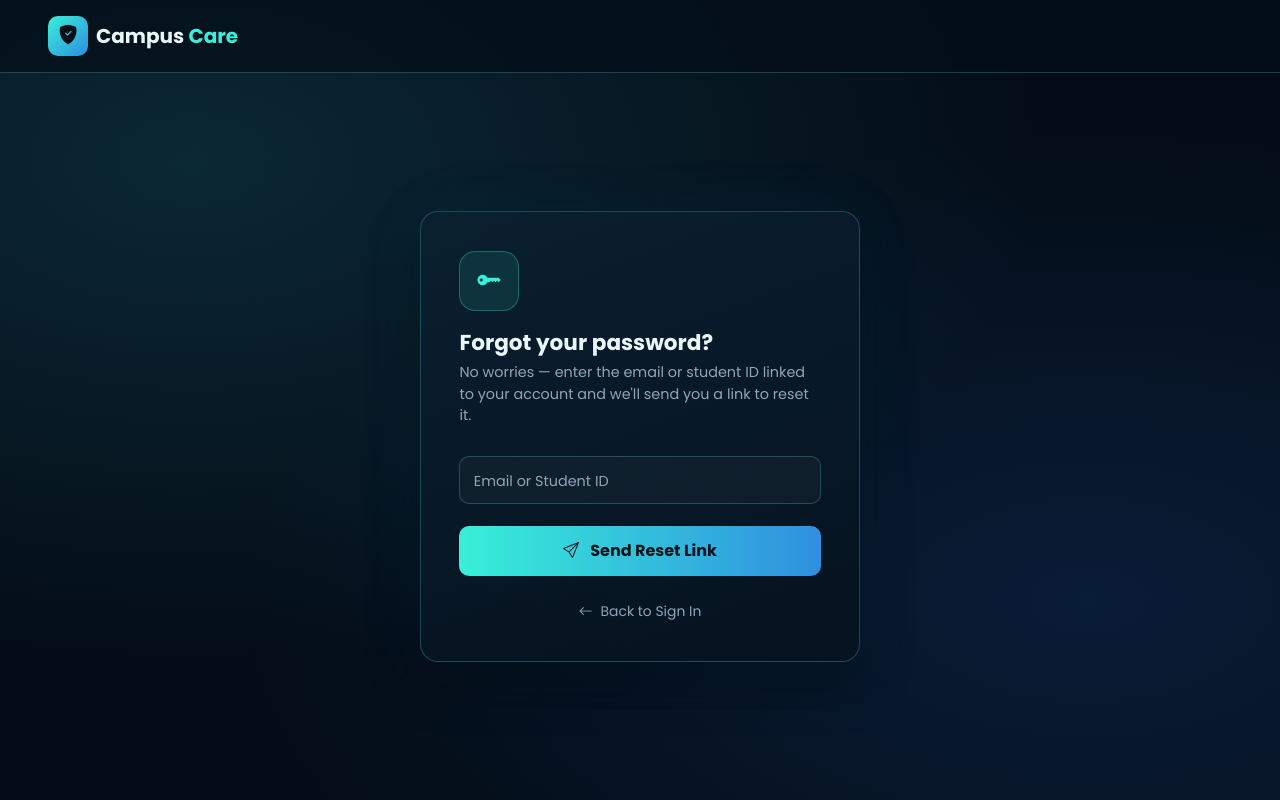
After one commit to sanju19197/Campus-Care, a Flask app: page /forgot-password in a window 1280 px wide. The commit adds this page. Run offline with Flask 3, Linux system fonts and the light colour scheme.

Commit message:
Update Campus Care UI and profile features

```diff
--- a/main.py
+++ b/main.py
@@ -1,4 +1,5 @@
 import os
+import smtplib
 from dotenv import load_dotenv
 
 load_dotenv()
@@ -301,6 +302,105 @@ def create_report():
 @app.route("/")
 def home():
     return render_template("campuslogin.html")
+def send_reset_email(to_email, reset_link):
+    sender_email = os.getenv("GMAIL_EMAIL")
+    app_password = os.getenv("GMAIL_APP_PASSWORD")
+
+    subject = "Campus Care - Password Reset"
+
+    body = f"""
+Hello,
+
+We received a request to reset your Campus Care password.
+
+Click the link below to reset your password:
+
+{reset_link}
+
+If you did not request this, you can ignore this email.
+
+Regards,
+Campus Care Team
+"""
+
+    message = f"""Subject: {subject}
+From: {sender_email}
+To: {to_email}
+
+{body}
+"""
+
+    with smtplib.SMTP("smtp.gmail.com", 587) as server:
+        server.starttls()
+        server.login(sender_email, app_password)
+        server.sendmail(sender_email, to_email, message)
+@app.route("/forgot-password", methods=["GET", "POST"])
+def forgot_password():
+
+    if request.method == "POST":
+
+        data = request.get_json() or {}
+
+        identifier = data.get("identifier", "").strip()
+
+        if not identifier:
+            return jsonify({
+                "success": False,
+                "message": "Please enter your email or student ID."
+            }), 400
+
+        try:
+            conn = get_db_connection()
+            cursor = conn.cursor(dictionary=True)
+
+            cursor.execute("""
+                SELECT id, email, student_id
+                FROM users
+                WHERE email = %s OR student_id = %s
+                LIMIT 1
+            """, (identifier, identifier))
+
+            user = cursor.fetchone()
+
+            cursor.close()
+            conn.close()
+
+            if not user:
+                return jsonify({
+                    "success": False,
+                    "message": "No account found with this email or student ID."
+                }), 404
+
+            reset_link = "http://127.0.0.1:5000/reset-password"
+
+            try:
+                send_reset_email(
+                    user["email"],
+                    reset_link
+                )
+
+                return jsonify({
+                    "success": True,
+                    "message": "Password reset email sent."
+                })
+
+            except Exception as e:
+                print("Email sending error:", repr(e), flush=True)
+
+                return jsonify({
+                    "success": False,
+                    "message": "Unable to send password reset email."
+                }), 500
+
+        except Error as e:
+            print("Forgot password error:", e, flush=True)
+
+            return jsonify({
+                "success": False,
+                "message": "Unable to process password reset."
+            }), 500
+
+    return render_template("Forgotpassword.html")
 
 # =========================
 # DASHBOARD
@@ -995,7 +1095,7 @@ if __name__ == "__main__":
     create_users_table()
 
     app.run(
-        host="127.0.0.1",
+        host="0.0.0.0",
         port=5000,
         debug=True
     )
--- /dev/null
+++ b/templates/Forgotpassword.html
@@ -0,0 +1,282 @@
+<!DOCTYPE html>
+<html lang="en">
+<head>
+<meta charset="UTF-8">
+<meta name="viewport" content="width=device-width, initial-scale=1.0">
+<title>Forgot Password | Campus Care</title>
+<link href="https://cdn.jsdelivr.net/npm/bootstrap@5.3.3/dist/css/bootstrap.min.css" rel="stylesheet">
+<link rel="stylesheet" href="https://cdn.jsdelivr.net/npm/bootstrap-icons@1.11.3/font/bootstrap-icons.css">
+<link href="https://fonts.googleapis.com/css2?family=Poppins:wght@400;500;600;700;800&display=swap" rel="stylesheet">
+<style>
+  :root{
+    --bg-deep:#040d17;
+    --cyan:#37f0d8;
+    --blue:#2f8fe0;
+    --line:rgba(80,200,220,.28);
+    --muted:#8fa6b8;
+  }
+  *{box-sizing:border-box;}
+  body{
+    background:
+      radial-gradient(ellipse at 15% 20%, rgba(30,120,140,.25), transparent 55%),
+      radial-gradient(ellipse at 85% 75%, rgba(30,90,180,.20), transparent 55%),
+      var(--bg-deep);
+    font-family:'Poppins',sans-serif;
+    color:#eaf6f9;
+    min-height:100vh;
+  }
+  a{color:inherit;}
+
+  .navbar-custom{
+    border-bottom:1px solid var(--line);
+    background:rgba(4,13,23,.7);
+  }
+  .brand-mark{
+    width:40px;height:40px;border-radius:10px;
+    background:linear-gradient(135deg,var(--cyan),var(--blue));
+    display:flex;align-items:center;justify-content:center;
+    font-size:1.2rem;color:#031018;
+  }
+  .brand-text{font-weight:700;font-size:1.25rem;}
+  .brand-text .care{color:var(--cyan);}
+
+  .page-wrap{
+    min-height:calc(100vh - 73px);
+    display:flex;align-items:center;justify-content:center;
+    padding:2rem 1rem;
+  }
+
+  .forgot-card{
+    width:100%;max-width:440px;
+    background:linear-gradient(160deg, rgba(11,32,48,.9), rgba(6,18,30,.9));
+    border:1px solid var(--line);
+    border-radius:18px;
+    padding:2.4rem;
+    box-shadow:0 0 60px rgba(30,150,190,.08), 0 20px 50px rgba(0,0,0,.4);
+  }
+
+  .forgot-icon{
+    width:60px;height:60px;border-radius:16px;
+    background:rgba(55,240,216,.1);
+    border:1px solid rgba(55,240,216,.3);
+    display:flex;align-items:center;justify-content:center;
+    font-size:1.5rem;color:var(--cyan);
+    margin-bottom:1.2rem;
+  }
+
+  .form-heading{font-weight:700;font-size:1.35rem;margin-bottom:.4rem;}
+  .form-subheading{color:var(--muted);font-size:.9rem;margin-bottom:1.8rem;line-height:1.5;}
+
+  .field-group{position:relative;margin-bottom:1.4rem;}
+  .field-input{
+    width:100%;
+    background:rgba(255,255,255,.03);
+    border:1px solid var(--line);
+    color:#eaf6f9;
+    border-radius:10px;
+    padding:1.05rem .9rem .45rem;
+    font-size:.92rem;
+    transition:.15s ease;
+  }
+  .field-input:focus{
+    outline:none;
+    border-color:var(--cyan);
+    box-shadow:0 0 0 .2rem rgba(55,240,216,.15);
+    background:rgba(255,255,255,.05);
+  }
+  .field-input:hover{border-color:var(--cyan);background:rgba(255,255,255,.045);}
+  .field-input:-webkit-autofill,
+  .field-input:-webkit-autofill:hover,
+  .field-input:-webkit-autofill:focus{
+    -webkit-text-fill-color:#eaf6f9;
+    -webkit-box-shadow:0 0 0 1000px rgba(255,255,255,.03) inset;
+    transition:background-color 9999s ease-in-out 0s;
+  }
+  .field-label{
+    position:absolute;left:.9rem;top:.92rem;
+    color:var(--muted);font-size:.9rem;
+    pointer-events:none;transition:.15s ease;
+  }
+  .field-input:focus + .field-label,
+  .field-input:not(:placeholder-shown) + .field-label{
+    top:.28rem;font-size:.66rem;color:var(--cyan);letter-spacing:.3px;
+  }
+  .field-msg{display:none;color:#ff8095;font-size:.74rem;margin-top:.35rem;}
+  .field-group.has-error .field-input{border-color:#ff5c72;}
+  .field-group.has-error .field-msg{display:block;}
+
+  .btn-primary{
+    width:100%;
+    background:linear-gradient(90deg,var(--cyan),var(--blue));
+    border:none;color:#04161d;font-weight:700;
+    padding:.8rem;border-radius:10px;
+    position:relative;
+  }
+  .btn-primary:hover{filter:brightness(1.08);color:#04161d;}
+  .btn-primary .btn-label,.btn-primary .btn-loader{
+    display:flex;align-items:center;justify-content:center;gap:.45rem;
+  }
+  .btn-primary .btn-loader{display:none;}
+  .btn-primary.loading .btn-label{display:none;}
+  .btn-primary.loading .btn-loader{display:flex;}
+  .spinner{
+    width:15px;height:15px;
+    border:2px solid rgba(4,22,29,.35);
+    border-top-color:#04161d;
+    border-radius:50%;
+    animation:spin .7s linear infinite;
+  }
+  @keyframes spin{to{transform:rotate(360deg);}}
+
+  .back-to-login{
+    display:flex;align-items:center;justify-content:center;gap:.5rem;
+    color:var(--muted);text-decoration:none;
+    font-size:.87rem;margin-top:1.6rem;
+  }
+  .back-to-login:hover{color:var(--cyan);}
+
+  /* ===== Success state ===== */
+  .success-view{display:none;text-align:center;}
+  .success-view.show{display:block;}
+  .form-view.hide{display:none;}
+  .success-check{
+    width:70px;height:70px;border-radius:50%;
+    background:radial-gradient(circle,rgba(55,240,216,.18),transparent 70%);
+    border:1px solid rgba(55,240,216,.5);
+    display:flex;align-items:center;justify-content:center;
+    margin:0 auto 1.2rem;
+    animation:pop .35s ease;
+  }
+  .success-check i{font-size:1.9rem;color:var(--cyan);}
+  @keyframes pop{0%{transform:scale(.6);opacity:0;}100%{transform:scale(1);opacity:1;}}
+  .success-view h3{font-weight:700;font-size:1.25rem;margin-bottom:.5rem;}
+  .success-view p{color:var(--muted);font-size:.88rem;line-height:1.6;}
+  .success-view .sent-email{color:var(--cyan);font-weight:600;}
+  .resend-link{color:var(--cyan);text-decoration:none;font-weight:600;}
+  .resend-link:hover{text-decoration:underline;}
+
+  @media (max-width: 480px){
+    .forgot-card{padding:1.6rem;border-radius:14px;}
+  }
+</style>
+</head>
+<body>
+
+<nav class="navbar navbar-custom px-4 px-md-5 py-3">
+  <div class="d-flex align-items-center gap-2">
+    <div class="brand-mark"><i class="bi bi-shield-fill-check"></i></div>
+    <span class="brand-text">Campus <span class="care">Care</span></span>
+  </div>
+</nav>
+
+<div class="page-wrap">
+  <div class="forgot-card">
+
+    <!-- REQUEST FORM VIEW -->
+    <div class="form-view" id="formView">
+      <div class="forgot-icon"><i class="bi bi-key-fill"></i></div>
+      <h2 class="form-heading">Forgot your password?</h2>
+      <p class="form-subheading">No worries — enter the email or student ID linked to your account and we'll send you a link to reset it.</p>
+
+      <form id="forgotForm" novalidate>
+        <div class="field-group">
+          <input type="text" class="field-input" id="resetIdentifier" placeholder=" " autocomplete="username" required>
+          <label for="resetIdentifier" class="field-label">Email or Student ID</label>
+          <div class="field-msg" data-error="Please enter your email or student ID.">Please enter your email or student ID.</div>
+        </div>
+
+        <button type="submit" class="btn-primary" id="resetSubmit">
+          <span class="btn-label"><i class="bi bi-send me-1"></i> Send Reset Link</span>
+          <span class="btn-loader"><span class="spinner"></span> Sending&hellip;</span>
+        </button>
+      </form>
+
+      <a href="/" class="back-to-login"><i class="bi bi-arrow-left"></i> Back to Sign In</a>
+    </div>
+
+    <!-- SUCCESS VIEW -->
+    <div class="success-view" id="successView">
+      <div class="success-check"><i class="bi bi-check-lg"></i></div>
+      <h3>Check your inbox</h3>
+      <p>If an account exists for <span class="sent-email" id="sentEmail"></span>, we've sent a link to reset your password. It may take a minute to arrive.</p>
+      <p style="margin-top:1.2rem;">Didn't get it? <a href="#" class="resend-link" id="resendLink">Resend the link</a></p>
+      <a href="campus-care-login.html" class="back-to-login"><i class="bi bi-arrow-left"></i> Back to Sign In</a>
+    </div>
+
+  </div>
+</div>
+
+<script>
+  const forgotForm = document.getElementById('forgotForm');
+  const resetIdentifier = document.getElementById('resetIdentifier');
+  const resetSubmit = document.getElementById('resetSubmit');
+  const formView = document.getElementById('formView');
+  const successView = document.getElementById('successView');
+  const sentEmail = document.getElementById('sentEmail');
+  const resendLink = document.getElementById('resendLink');
+
+  function setFieldError(input, hasError){
+    const group = input.closest('.field-group');
+    if(group) group.classList.toggle('has-error', hasError);
+  }
+
+  resetIdentifier.addEventListener('input', () => setFieldError(resetIdentifier, false));
+
+  forgotForm.addEventListener('submit', function(e){
+    e.preventDefault();
+
+    const value = resetIdentifier.value.trim();
+    if(!value){
+      setFieldError(resetIdentifier, true);
+      return;
+    }
+    setFieldError(resetIdentifier, false);
+
+    resetSubmit.classList.add('loading');
+    resetSubmit.disabled = true;
+
+    // Simulated request — swap this for a real API call, e.g.:
+    // await fetch('/api/auth/forgot-password', { method:'POST', body: JSON.stringify({ identifier: value }) })
+    fetch('/forgot-password', {
+  method: 'POST',
+  headers: {
+    'Content-Type': 'application/json'
+  },
+  body: JSON.stringify({
+    identifier: value
+  })
+})
+.then(response => response.json())
+.then(data => {
+
+  resetSubmit.classList.remove('loading');
+  resetSubmit.disabled = false;
+
+  if (data.success) {
+    sentEmail.textContent = value;
+    formView.classList.add('hide');
+    successView.classList.add('show');
+  } else {
+    alert(data.message);
+  }
+
+})
+.catch(error => {
+
+  resetSubmit.classList.remove('loading');
+  resetSubmit.disabled = false;
+
+  console.error(error);
+  alert('Something went wrong. Please try again.');
+
+});
+  });
+
+  resendLink.addEventListener('click', function(e){
+    e.preventDefault();
+    this.textContent = 'Sent again ✓';
+    setTimeout(() => { this.textContent = 'Resend the link'; }, 3000);
+  });
+</script>
+</body>
+</html>
--- a/templates/campuslogin.html
+++ b/templates/campuslogin.html
@@ -1088,7 +1088,7 @@
                   <input type="checkbox" id="siRemember">
                   <span>Remember me</span>
                 </label>
-                <a href="#" class="forgot-link">Forgot Password?</a>
+                <a href="/forgot-password" class="forgot-link">Forgot Password?</a>
               </div>
 
               <button type="submit" class="btn-primary" id="siSubmit">
--- a/templates/dashboard.html
+++ b/templates/dashboard.html
@@ -814,6 +814,9 @@
             height: 45px;
             object-fit: contain;
         }
+        #dropdownName {
+    color: #ffffff !important;
+}
 
     </style>
 </head>
```
Also changed, not shown: templates/Myreports.html (+9 -3 lines), templates/analytics.html (+10 -4 lines), templates/notifications.html (+10 -3 lines), templates/profile.html (+6 -5 lines), templates/report-issue.html (+17 -3 lines), templates/settings.html (+6 -2 lines), templates/track.html (+19 -5 lines).
